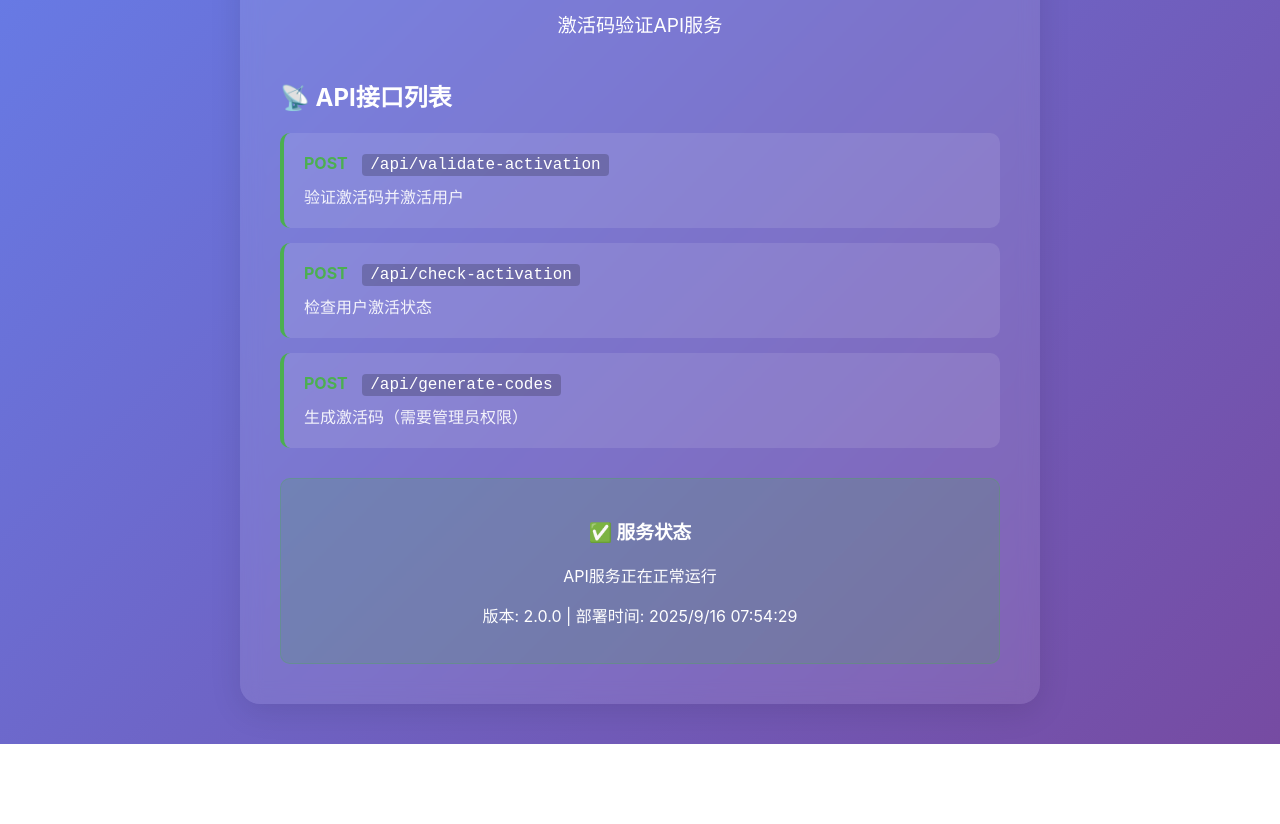
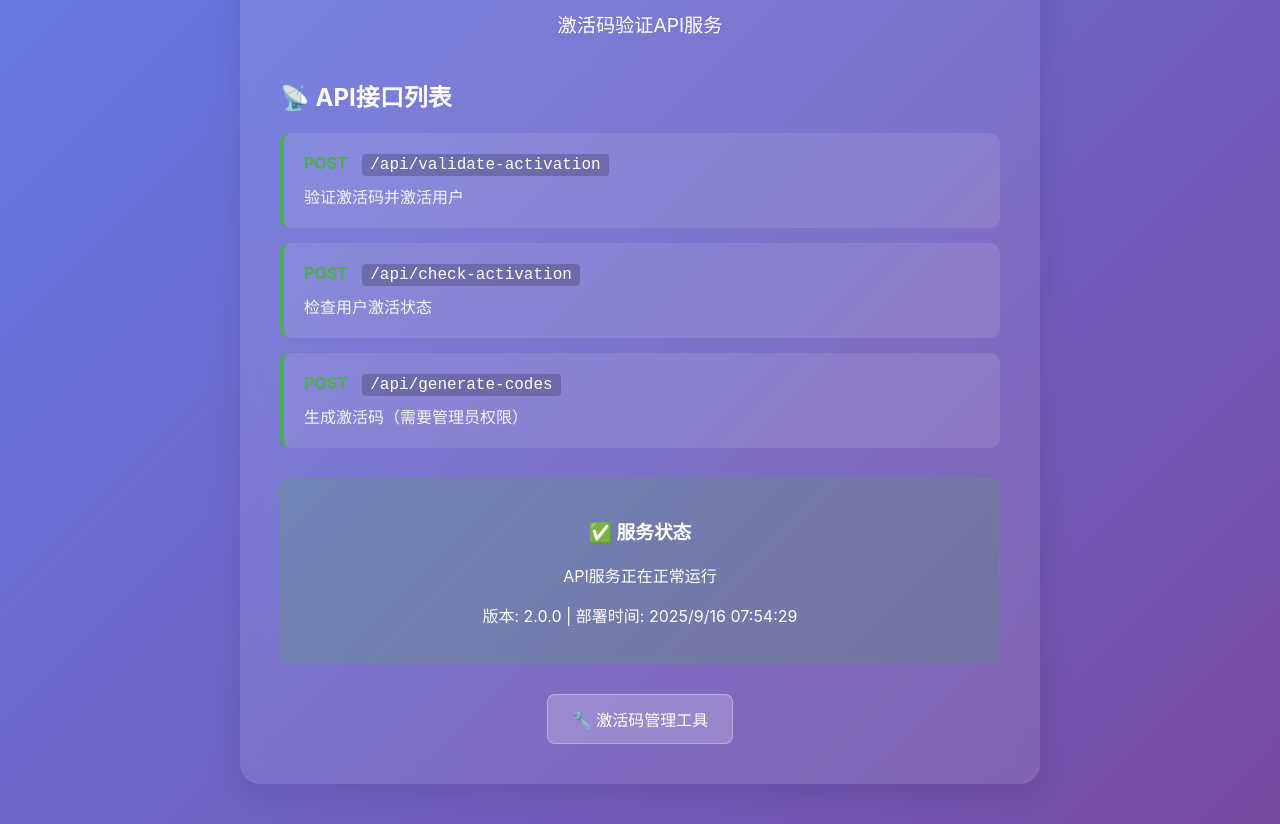
Before and after one commit to iwushiyu/shein-carpet-activation, a website: page public/index.html in a window 1280 px wide. Shown: the part 185-1009 px from the top of the page. Before the commit the page ends 929 px from the top, so only its background shows below. Drawn offline with Linux system fonts and the light colour scheme.

Commit message:
Update index.html

```diff
--- a/public/index.html
+++ b/public/index.html
@@ -93,6 +93,21 @@
             <p>API服务正在正常运行</p>
             <p>版本: 2.0.0 | 部署时间: <span id="deployTime"></span></p>
         </div>
+
+        <div style="text-align: center; margin-top: 30px;">
+            <a href="/admin-tool.html" style="
+                display: inline-block;
+                background: rgba(255, 255, 255, 0.2);
+                color: white;
+                padding: 12px 24px;
+                border-radius: 8px;
+                text-decoration: none;
+                border: 1px solid rgba(255, 255, 255, 0.3);
+                transition: all 0.3s ease;
+            " onmouseover="this.style.background='rgba(255, 255, 255, 0.3)'" onmouseout="this.style.background='rgba(255, 255, 255, 0.2)'">
+                🔧 激活码管理工具
+            </a>
+        </div>
     </div>
 
     <script>
```
